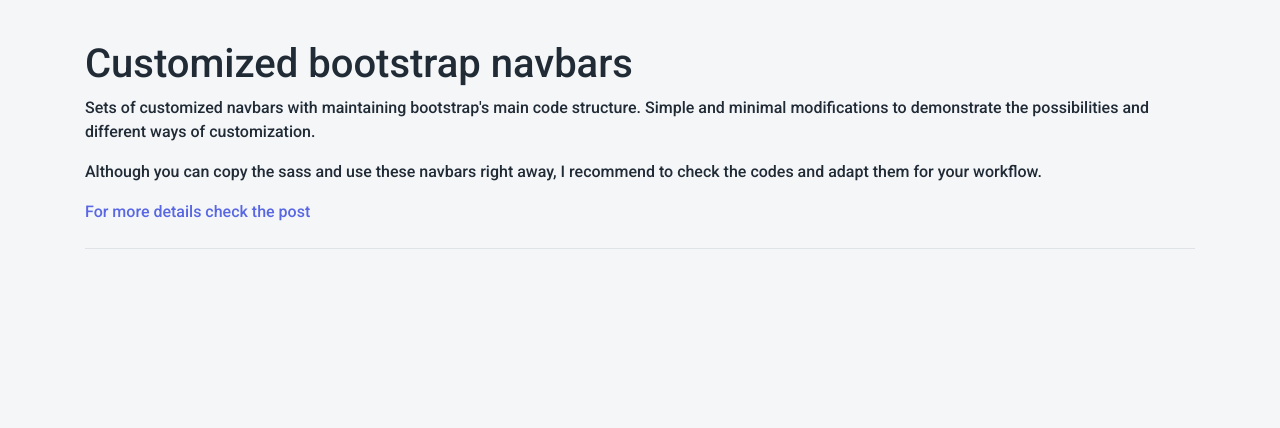
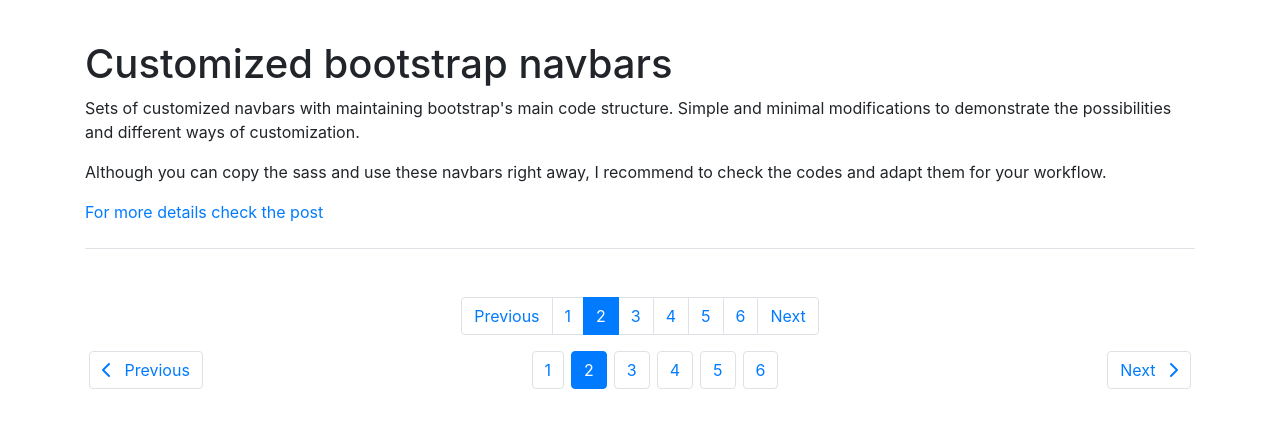
Before and after one commit to hessamkhoobkar/customized_bootstrap_pagination, a plain HTML site: page index.html in a window 1280 px wide. Drawn offline with Linux system fonts and the light colour scheme.

Commit message:
Setup for design

```diff
--- /dev/null
+++ b/assets/scss/custom-Bootstrap/_pagination.scss
@@ -0,0 +1,21 @@
+
+// Set One - Full width
+.mirabella {
+
+    .page-item {
+
+        margin-right: $spacer / 4;
+        margin-left: $spacer / 4;
+
+        .page-link {
+            border-radius: $border-radius;
+        }
+
+        &:first-child {
+            margin-right: auto; // margin-inline-end
+        }
+        &:last-child {
+            margin-left: auto; // margin-inline-start
+        }
+    }
+}
--- a/assets/scss/customized_bootstrap.scss
+++ b/assets/scss/customized_bootstrap.scss
@@ -42,4 +42,4 @@
 @import "core-bootstrap/print";
 
 // Components
-// @import "custom-Bootstrap/navbar-breathe";
+@import "custom-Bootstrap/pagination";
--- a/index.html
+++ b/index.html
@@ -23,8 +23,73 @@
             <a href="#">For more details check the post </a>
         </div>
 
+        <!-- Default Set -->
+        <nav aria-label="Page navigation">
+            <ul class="pagination  justify-content-center">
+                <li class="page-item">
+                    <a class="page-link" href="#">Previous</a>
+                </li>
+                <li class="page-item">
+                    <a class="page-link" href="#">1</a>
+                </li>
+                <li class="page-item active">
+                    <a class="page-link" href="#">2</a>
+                </li>
+                <li class="page-item">
+                    <a class="page-link" href="#">3</a>
+                </li>
+                <li class="page-item">
+                    <a class="page-link" href="#">4</a>
+                </li>
+                <li class="page-item">
+                    <a class="page-link" href="#">5</a>
+                </li>
+                <li class="page-item">
+                    <a class="page-link" href="#">6</a>
+                </li>
+                <li class="page-item">
+                    <a class="page-link" href="#">Next</a>
+                </li>
+            </ul>
+        </nav>
+        <!-- / Default Set -->
 
-
+        <!-- Mirabella Set -->
+        <nav aria-label="Page navigation">
+            <ul class="pagination mirabella justify-content-center">
+                <li class="page-item">
+                    <a class="page-link" href="#">
+                        <i class="fas fa-chevron-left mr-2"></i>
+                        Previous
+                    </a>
+                </li>
+                <li class="page-item">
+                    <a class="page-link" href="#">1</a>
+                </li>
+                <li class="page-item active">
+                    <a class="page-link" href="#">2</a>
+                </li>
+                <li class="page-item">
+                    <a class="page-link" href="#">3</a>
+                </li>
+                <li class="page-item">
+                    <a class="page-link" href="#">4</a>
+                </li>
+                <li class="page-item">
+                    <a class="page-link" href="#">5</a>
+                </li>
+                <li class="page-item">
+                    <a class="page-link" href="#">6</a>
+                </li>
+                <li class="page-item">
+                    <a class="page-link" href="#">
+                        Next
+                        <i class="fas fa-chevron-right ml-2"></i>
+                    </a>
+                </li>
+            </ul>
+        </nav>
+        <!-- / Mirabella Set -->
 
     </div>
 
```
Also changed, not shown: assets/css/customized_bootstrap.css, 1 other file.
